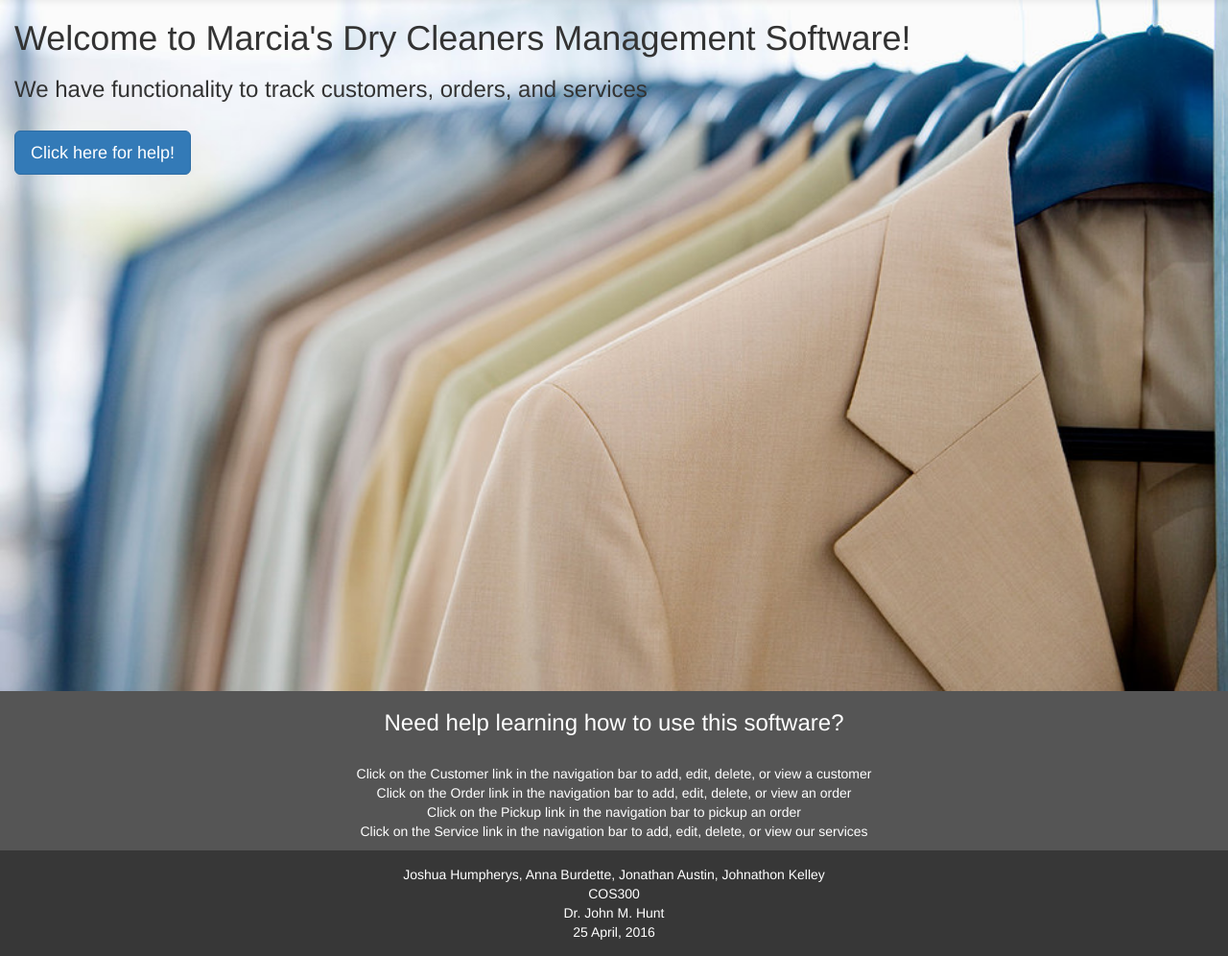
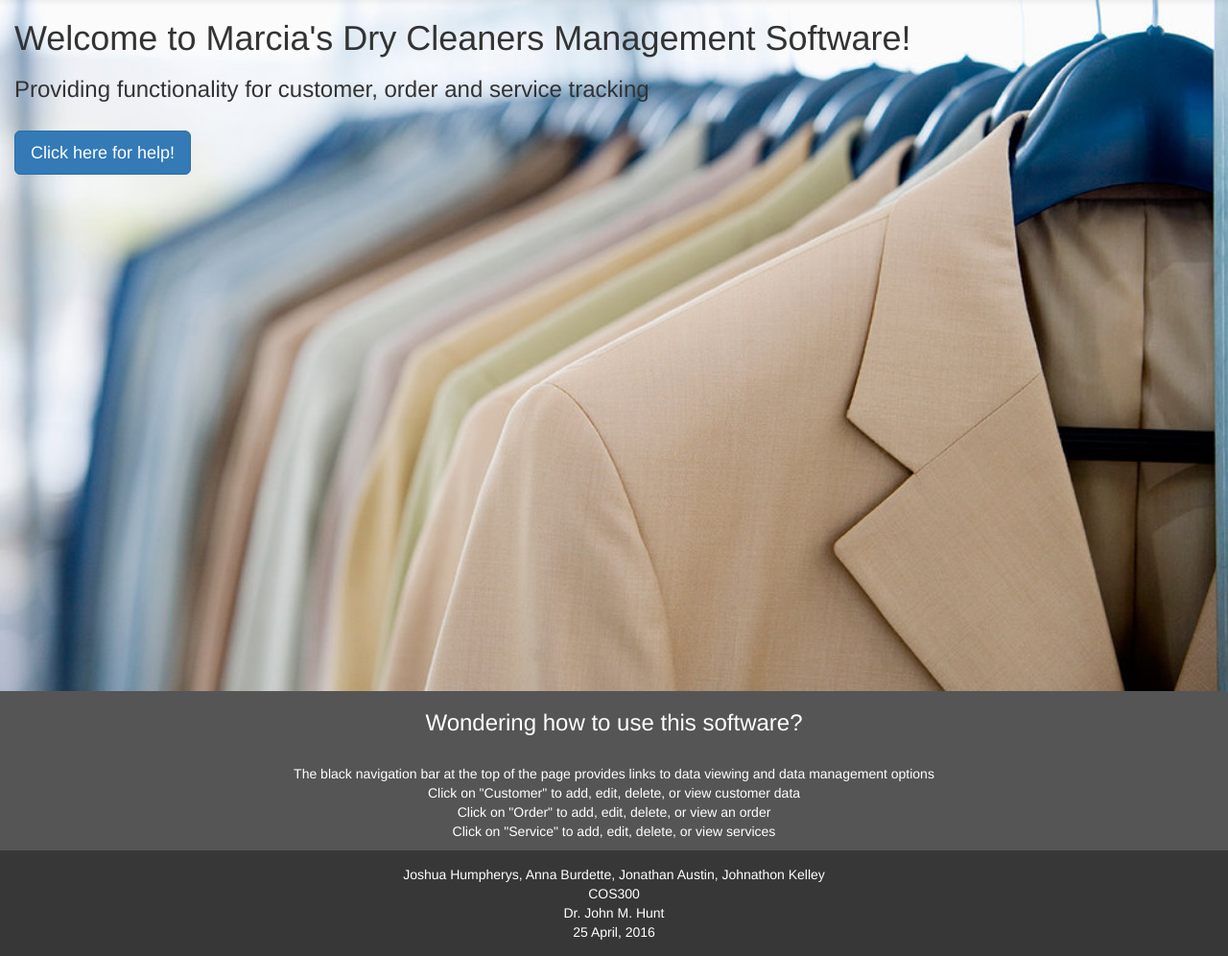
Before and after one commit to JoshHumpherys/COS300-Database-Project, a PHP site: page / in a window 1280 px wide. Shown: the part 51-1047 px from the top of the page at 96% size. Run offline with PHP 8.4, Linux system fonts and the light colour scheme.

Commit message:
Edit wording on home page

```diff
--- a/index.php
+++ b/index.php
@@ -5,7 +5,7 @@
 <div id="image" style="width:100%; overflow:hidden;">
     <div id="carousel_text" style="position:absolute; padding-left:15px">
         <h1>Welcome to Marcia's Dry Cleaners Management Software!</h1>
-        <h3>We have functionality to track customers, orders, and services</h3>
+        <h3>Providing functionality for customer, order and service tracking</h3>
         <br/>
         <a href="javascript:smoothScrollTo('#help')">
             <button class="btn btn-primary btn-lg">Click here for help!</button>
@@ -14,23 +14,25 @@
     <img id="img0" src="dryclean.jpg" style="min-width:100%; min-height:100%;"/>
 </div>
 <div id="help" class="container-fluid text-center" style="background-color:#555; color:#fff">
-    <h3>Need help learning how to use this software?</h3>
+    <h3>Wondering how to use this software?</h3>
     <p>
-        <br />
-        Click on the Customer link in the navigation bar to add, edit, delete, or view a customer
         <br/>
-        Click on the Order link in the navigation bar to add, edit, delete, or view an order
+        The black navigation bar at the top of the page provides links to data viewing and data management options
         <br/>
-        Click on the Pickup link in the navigation bar to pickup an order
+        Click on "Customer" to add, edit, delete, or view customer data
         <br/>
-        Click on the Service link in the navigation bar to add, edit, delete, or view our services
+        Click on "Order" to add, edit, delete, or view an order
+        <br/>
+        Click on "Service" to add, edit, delete, or view services
     </p>
 </div>
 <?php require "footer.php"; ?>
 
 <script type="text/javascript">
-    var smoothScrollTo = function(id) {
-        $('html, body').animate({scrollTop: $(id).offset().top},900,function(){window.location.hash = id;});
+    var smoothScrollTo = function (id) {
+        $('html, body').animate({scrollTop: $(id).offset().top}, 900, function () {
+            window.location.hash = id;
+        });
     };
 </script>
 </body>
```
